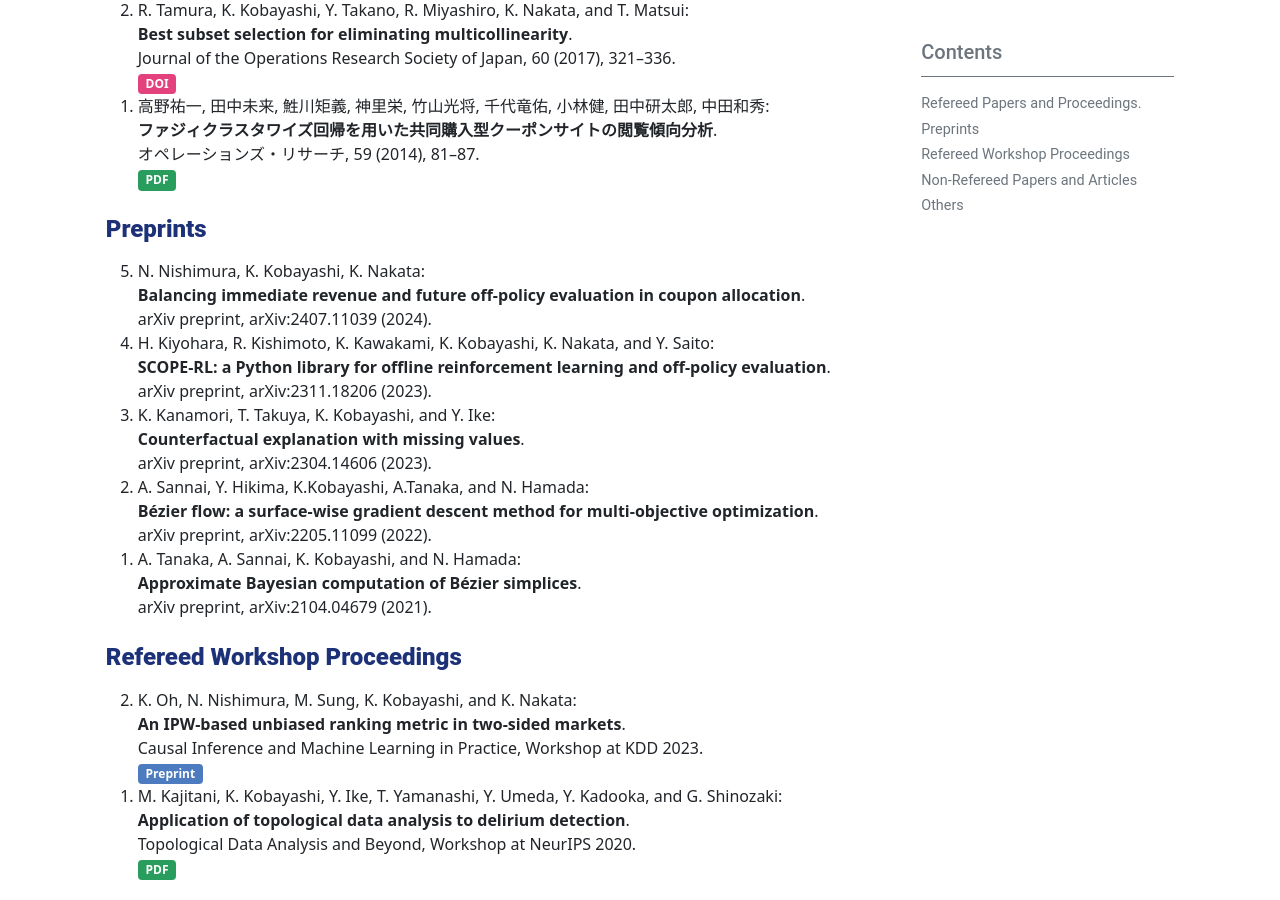
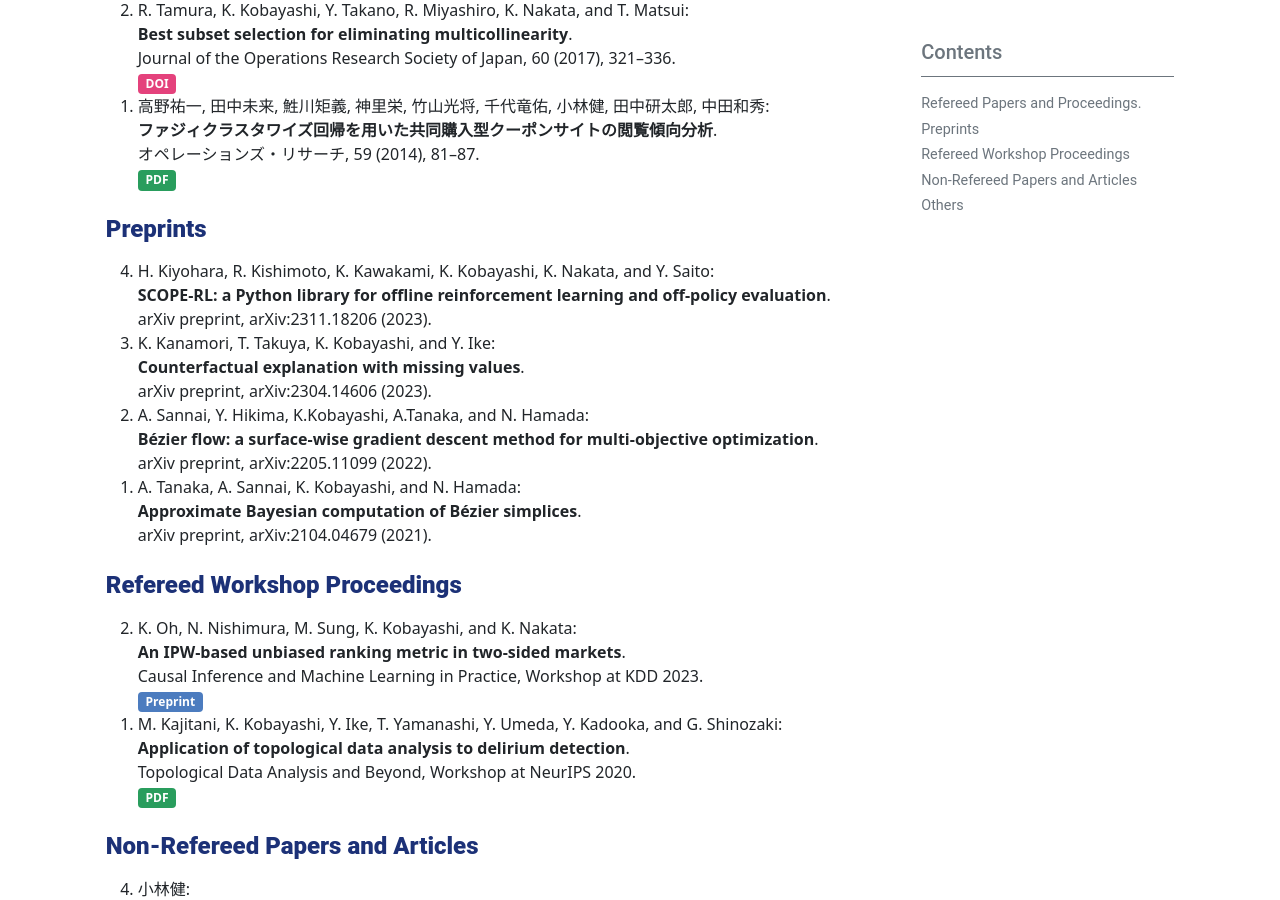
Before and after one commit to KenKoba2119/KenKoba2119.github.io, a Jekyll site: the page built from pages/publications.md, in a window 1280 px wide and 900 px high, scrolled down 2615 px. Built offline with Jekyll 4.4.1, drawn with Linux system fonts in a browser that asks for light colours; some of the changed text lies outside the part shown.

Commit message:
Update publications.md

```diff
--- a/pages/publications.md
+++ b/pages/publications.md
@@ -22,7 +22,7 @@ Proceedings of the 41st International Conference on Machine Learning, PMLR 235 (
  <span class="badge bg-info"> <a target="blank"  style="color:white;text-decoration:none" href="https://doi.org/10.48550/arXiv.2406.01098">Preprint </a> </span>
 1. H. Kiyohara, R. Kishimoto, K. Kawakami, K. Kobayashi, K. Nakata, and Y. Saito:
 **Towards assessing and benchmarking risk-return tradeoff of off-policy evaluation**.
-Proceedings of the International Conference on Learning Representations, (2024).
+Proceedings of the International Conference on Learning Representations (2024).
 <span class="badge bg-success"> <a target="blank"  style="color:white;text-decoration:none" href="https://openreview.net/forum?id=ycF7mKfVGO">PDF </a>  </span>
  &nbsp;
 <span class="badge bg-info"> <a target="blank"  style="color:white;text-decoration:none" href="https://doi.org/10.48550/arXiv.2311.18207" >Preprint </a> </span>
@@ -125,9 +125,6 @@ Journal of the Operations Research Society of Japan, 60 (2017), 321--336.
 {: reversed="reversed"}
 
 ## **Preprints**
-1. N. Nishimura, K. Kobayashi, K. Nakata:
-**Balancing immediate revenue and future off-policy evaluation in coupon allocation**.
-arXiv preprint,  arXiv:2407.11039 (2024).
 1. H. Kiyohara, R. Kishimoto, K. Kawakami, K. Kobayashi, K. Nakata, and Y. Saito:
 **SCOPE-RL: a Python library for offline reinforcement learning and off-policy evaluation**.
 arXiv preprint,  arXiv:2311.18206 (2023).
```
